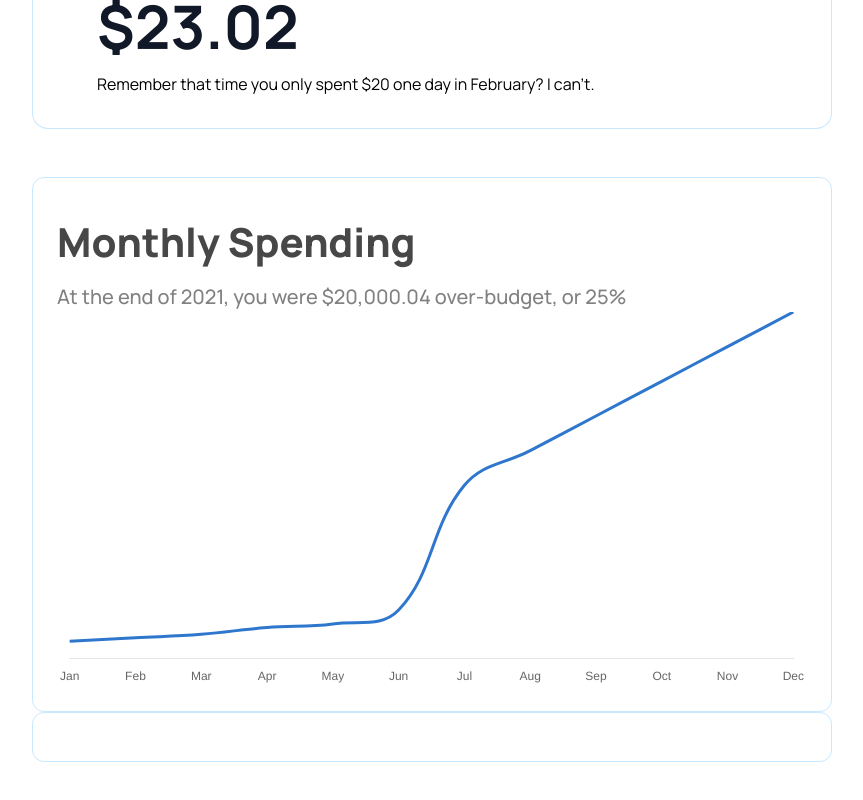
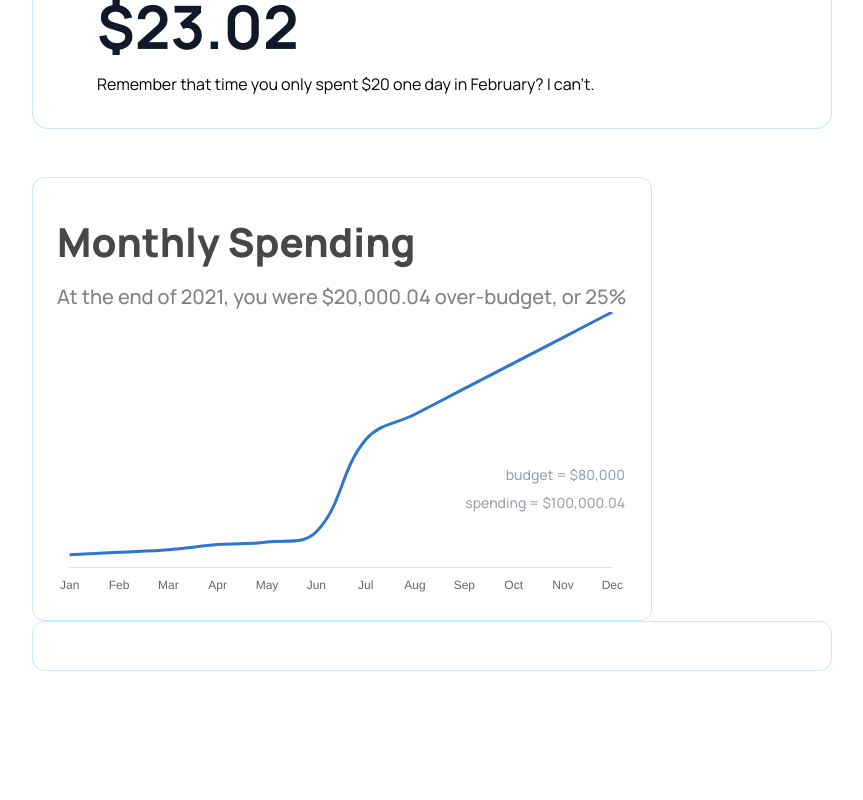
Before and after one commit to anyuan-chen/perdiem, a Next.js app: page /breakdown/yearly in a window 1280 px wide. Shown: the part 1608-2408 px from the top of the page, without its empty margins (368-1231 px from the left). After the commit the page ends 2359 px from the top, so only its background shows below. Built offline with nearby package versions, Linux system fonts and the light colour scheme.

Commit message:
Add supplements to graph

```diff
--- a/pages/breakdown/yearly.js
+++ b/pages/breakdown/yearly.js
@@ -96,7 +96,7 @@ export default function YearBreakdown() {
         </div>
         <br />
         <br />
-        <div className="bar-container flex flex-col p-6">
+        <div className="bar-container flex flex-col p-6 overlayable">
           <h1 className="title">Monthly Spending</h1>
           <h3 className="subtitle">
             At the end of 2021, you were $20,000.04 over-budget, or 25%
@@ -143,6 +143,14 @@ export default function YearBreakdown() {
               },
             }}
           />
+          <div className="overlayed w-content">
+            <p className="text-sm text-gray-400 font-medium text-right mb-2">
+              budget = $80,000
+            </p>
+            <p className="text-sm text-gray-400 font-medium text-right">
+              spending = $100,000.04
+            </p>
+          </div>
         </div>
         <div className="bar-container flex justify-center items-center p-6"></div>
       </div>
@@ -170,6 +178,17 @@ export default function YearBreakdown() {
           border-radius: 0.75rem;
         }
 
+        .overlayable {
+          position: relative;
+          display: inline-block;
+        }
+
+        .overlayed {
+          position: absolute;
+          top: 65%;
+          left: 70%;
+        }
+
         * {
           font-family: "Manrope", sans-serif;
         }
```
